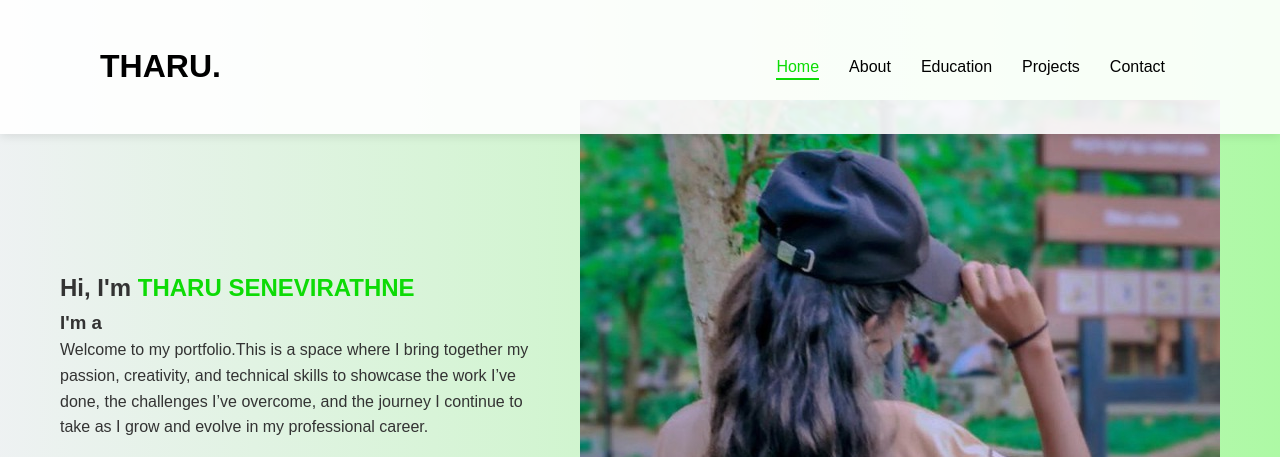
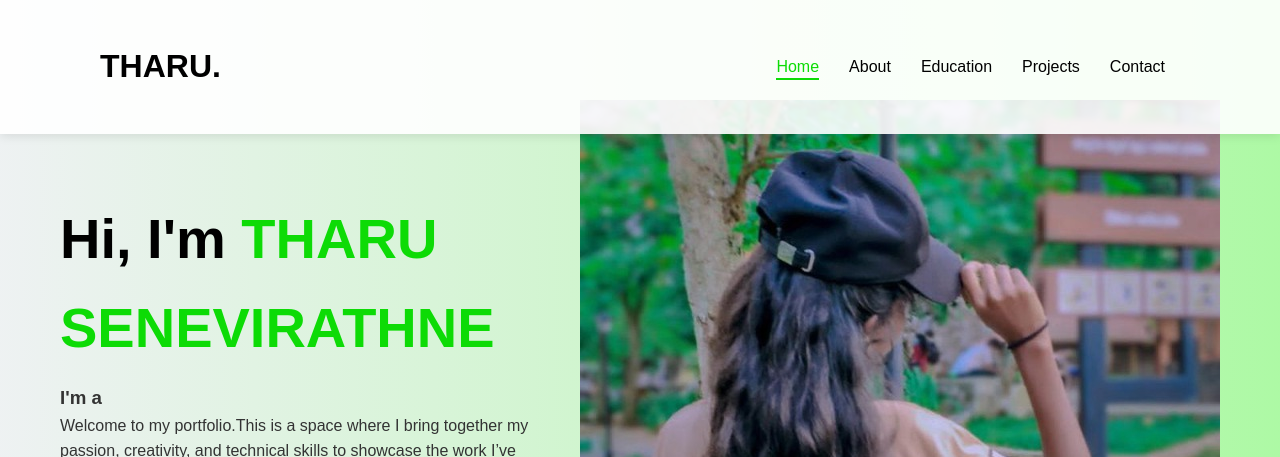
Before and after one commit to TharuSenevirathne/MyPortfolio-HTML-CSS, a plain HTML site: page index.html in a window 1280 px wide. Shown: the top 457 px of the page. Drawn offline with nearby package versions, Linux system fonts and the light colour scheme.

Commit message:
add text-content class h2 tag to styles

```diff
--- a/css/style.css
+++ b/css/style.css
@@ -238,3 +238,10 @@ header.sticky {
     flex: 1;
     padding-right: 50px;
 }
+
+.text-content h2 {
+    font-size: 3.5rem;
+    font-weight: 700;
+    margin-bottom: 10px;
+    color: var(--dark-color);
+}
```
